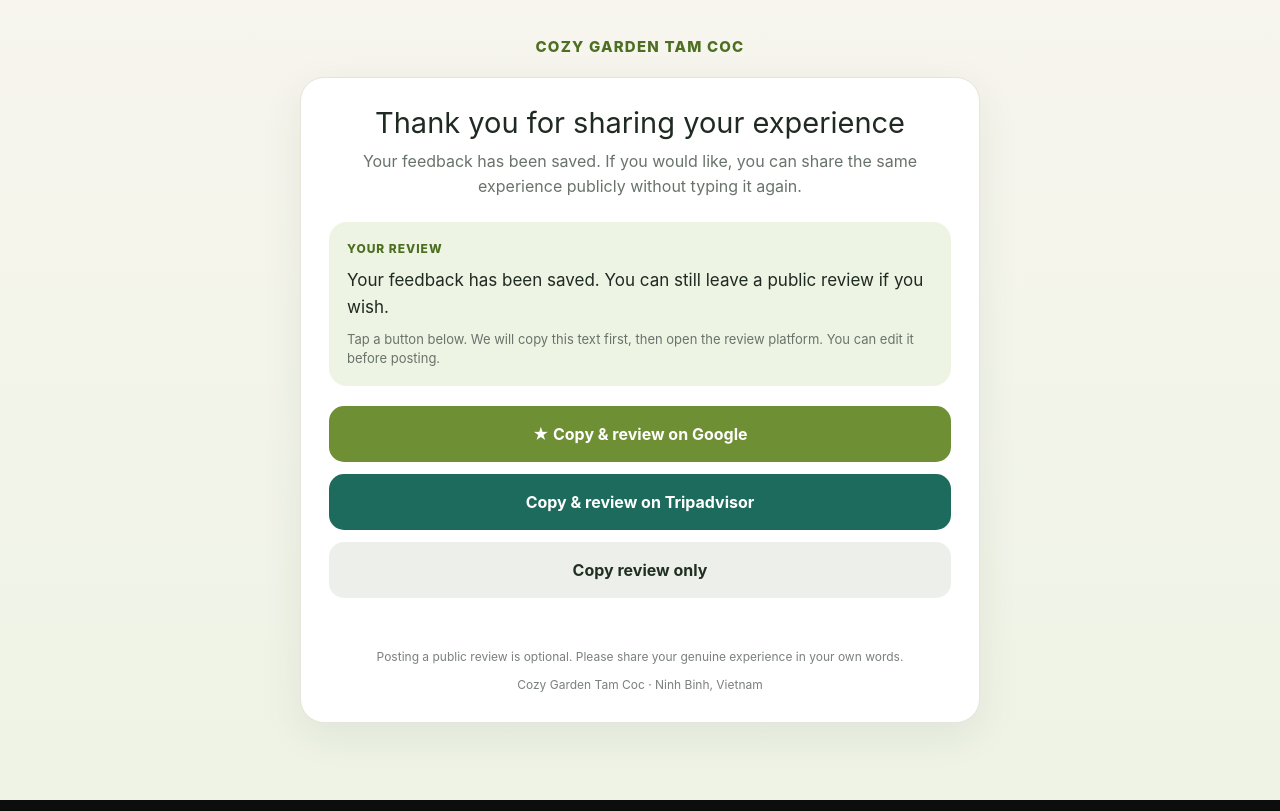
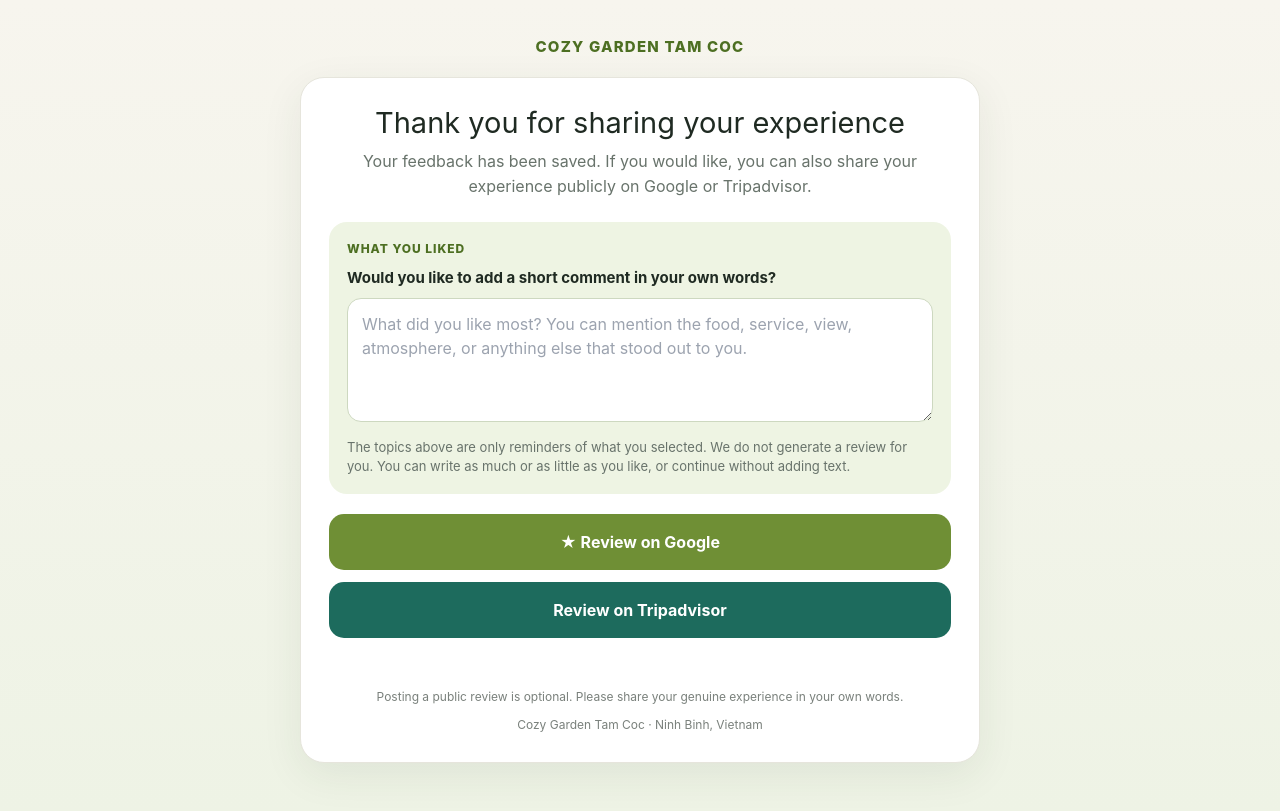
Before and after one commit to hongtuant9/tuan-os-enterprise, a Next.js app: page /review in a window 1280 px wide. Built offline with nearby package versions, Linux system fonts and the light colour scheme.

Commit message:
feat: collect guest-owned review text when feedback is blank

```diff
--- a/src/app/review/ReviewClient.tsx
+++ b/src/app/review/ReviewClient.tsx
@@ -1,6 +1,6 @@
 "use client";
 
-import { useState } from "react";
+import { useMemo, useState } from "react";
 
 const TRACK_ENDPOINT =
   "https://mmxgthzafjoienokyplw.supabase.co/functions/v1/cozy-review-page";
@@ -19,28 +19,28 @@ type Props = {
 };
 
 function cleanReview(value: string) {
-  return value.trim().replace(/^['\"]+|['\"]+$/g, "").trim();
+  return value.trim().replace(/^[\s'\"]+|[\s'\"]+$/g, "").trim();
 }
 
-function buildDraft(review: string, category: string) {
-  const clean = cleanReview(review);
-  if (clean) return clean;
-
-  const items = category
+function parseTopics(category: string) {
+  return category
     .split(",")
     .map((item) => item.trim())
     .filter(Boolean)
-    .map((item) => item.split("/")[0].trim().toLowerCase())
+    .map((item) => item.split("/")[0].trim())
     .filter(Boolean)
-    .slice(0, 3);
-
-  if (!items.length) return "";
-  return `I enjoyed the ${items.join(", ")} at Cozy Garden Tam Coc.`;
+    .slice(0, 6);
 }
 
 export default function ReviewClient({ sid, rating, review, category }: Props) {
-  const draft = buildDraft(review, category);
+  const originalReview = useMemo(() => cleanReview(review), [review]);
+  const topics = useMemo(() => parseTopics(category), [category]);
+  const hasOriginalReview = Boolean(originalReview);
+
+  const [guestDraft, setGuestDraft] = useState("");
   const [status, setStatus] = useState("");
+
+  const activeReview = hasOriginalReview ? originalReview : guestDraft.trim();
 
   async function track(platform: "copy" | "google" | "tripadvisor") {
     try {
@@ -51,24 +51,24 @@ export default function ReviewClient({ sid, rating, review, category }: Props) {
           submission_id: sid,
           rating,
           platform,
-          review_text: draft,
+          review_text: activeReview,
           positive_category: category,
         }),
       });
     } catch {
-      // Tracking failure must never block the guest flow.
+      // Tracking must never block the guest flow.
     }
   }
 
   async function copyText() {
-    if (!draft) return false;
+    if (!activeReview) return false;
 
     try {
-      await navigator.clipboard.writeText(draft);
+      await navigator.clipboard.writeText(activeReview);
       return true;
     } catch {
       const area = document.createElement("textarea");
-      area.value = draft;
+      area.value = activeReview;
       area.style.position = "fixed";
       area.style.opacity = "0";
       document.body.appendChild(area);
@@ -82,21 +82,24 @@ export default function ReviewClient({ sid, rating, review, category }: Props) {
 
   async function copyOnly() {
     const ok = await copyText();
+    if (!ok) {
+      setStatus("Write a short comment first, then you can copy it.");
+      return;
+    }
+
     void track("copy");
-    setStatus(
-      ok
-        ? "Copied. You can paste it into your public review."
-        : "Please select and copy the review text above."
-    );
+    setStatus("Copied. You can paste it into your public review.");
   }
 
   async function copyAndOpen(platform: "google" | "tripadvisor") {
     const ok = await copyText();
     void track(platform);
+
+    const platformName = platform === "google" ? "Google" : "Tripadvisor";
     setStatus(
       ok
-        ? `Copied — opening ${platform === "google" ? "Google" : "Tripadvisor"}...`
-        : `Opening ${platform === "google" ? "Google" : "Tripadvisor"}...`
+        ? `Copied — opening ${platformName}...`
+        : `Opening ${platformName}... You can write your review there in your own words.`
     );
 
     window.setTimeout(() => {
@@ -158,10 +161,11 @@ export default function ReviewClient({ sid, rating, review, category }: Props) {
               margin: "0 0 24px",
             }}
           >
-            Your feedback has been saved. If you would like, you can share the same
-            experience publicly without typing it again.
+            Your feedback has been saved. If you would like, you can also share your
+            experience publicly on Google or Tripadvisor.
           </p>
 
+          {hasOriginalReview ? (
             <div
               style={{
                 background: "#eef4e3",
@@ -170,37 +174,98 @@ export default function ReviewClient({ sid, rating, review, category }: Props) {
                 margin: "18px 0 20px",
               }}
             >
+              <div style={labelStyle}>YOUR REVIEW</div>
+
+              <div style={{ whiteSpace: "pre-wrap", lineHeight: 1.55, fontSize: 17 }}>
+                {originalReview}
+              </div>
+
+              <div style={hintStyle}>
+                Tap a button below. We will copy your own words first, then open the
+                review platform. You can edit them before posting.
+              </div>
+            </div>
+          ) : (
             <div
               style={{
-                fontSize: 12,
-                fontWeight: 800,
-                letterSpacing: ".08em",
-                color: "#4d6f22",
-                marginBottom: 9,
+                background: "#eef4e3",
+                borderRadius: 18,
+                padding: 18,
+                margin: "18px 0 20px",
               }}
             >
-              YOUR REVIEW
-            </div>
+              <div style={labelStyle}>WHAT YOU LIKED</div>
 
-            <div
-              style={{ whiteSpace: "pre-wrap", lineHeight: 1.55, fontSize: 17 }}
-            >
-              {draft ||
-                "Your feedback has been saved. You can still leave a public review if you wish."}
-            </div>
-
+              {topics.length > 0 ? (
                 <div
                   style={{
-                fontSize: 13,
-                color: "#68736b",
-                marginTop: 10,
-                lineHeight: 1.45,
+                    display: "flex",
+                    flexWrap: "wrap",
+                    gap: 8,
+                    marginBottom: 16,
                   }}
                 >
-              Tap a button below. We will copy this text first, then open the review
-              platform. You can edit it before posting.
+                  {topics.map((topic) => (
+                    <span
+                      key={topic}
+                      style={{
+                        display: "inline-block",
+                        background: "#fff",
+                        border: "1px solid #d9e4c9",
+                        borderRadius: 999,
+                        padding: "7px 11px",
+                        fontSize: 13,
+                        fontWeight: 700,
+                        color: "#4d6f22",
+                      }}
+                    >
+                      {topic}
+                    </span>
+                  ))}
+                </div>
+              ) : null}
+
+              <label
+                htmlFor="guest-review"
+                style={{
+                  display: "block",
+                  fontWeight: 750,
+                  fontSize: 15,
+                  marginBottom: 8,
+                }}
+              >
+                Would you like to add a short comment in your own words?
+              </label>
+
+              <textarea
+                id="guest-review"
+                value={guestDraft}
+                onChange={(event) => setGuestDraft(event.target.value)}
+                placeholder="What did you like most? You can mention the food, service, view, atmosphere, or anything else that stood out to you."
+                rows={4}
+                maxLength={1200}
+                style={{
+                  width: "100%",
+                  resize: "vertical",
+                  border: "1px solid #cdd8c0",
+                  borderRadius: 14,
+                  padding: "13px 14px",
+                  font: "inherit",
+                  fontSize: 16,
+                  lineHeight: 1.5,
+                  color: "#1f2a22",
+                  background: "#fff",
+                  outline: "none",
+                }}
+              />
+
+              <div style={hintStyle}>
+                The topics above are only reminders of what you selected. We do not
+                generate a review for you. You can write as much or as little as you
+                like, or continue without adding text.
               </div>
             </div>
+          )}
 
           <div style={{ display: "grid", gap: 12 }}>
             <button
@@ -208,7 +273,7 @@ export default function ReviewClient({ sid, rating, review, category }: Props) {
               onClick={() => copyAndOpen("google")}
               style={buttonStyle("#6f8f35", "#fff")}
             >
-              ★ Copy & review on Google
+              {activeReview ? "★ Copy & review on Google" : "★ Review on Google"}
             </button>
 
             <button
@@ -216,9 +281,12 @@ export default function ReviewClient({ sid, rating, review, category }: Props) {
               onClick={() => copyAndOpen("tripadvisor")}
               style={buttonStyle("#1d6b5d", "#fff")}
             >
-              Copy & review on Tripadvisor
+              {activeReview
+                ? "Copy & review on Tripadvisor"
+                : "Review on Tripadvisor"}
             </button>
 
+            {activeReview ? (
               <button
                 type="button"
                 onClick={copyOnly}
@@ -226,6 +294,7 @@ export default function ReviewClient({ sid, rating, review, category }: Props) {
               >
                 Copy review only
               </button>
+            ) : null}
           </div>
 
           <div
@@ -271,6 +340,21 @@ export default function ReviewClient({ sid, rating, review, category }: Props) {
   );
 }
 
+const labelStyle = {
+  fontSize: 12,
+  fontWeight: 800,
+  letterSpacing: ".08em",
+  color: "#4d6f22",
+  marginBottom: 9,
+};
+
+const hintStyle = {
+  fontSize: 13,
+  color: "#68736b",
+  marginTop: 10,
+  lineHeight: 1.45,
+};
+
 function buttonStyle(background: string, color: string) {
   return {
     appearance: "none" as const,
```
Lines whose indentation alone changed are shown as unchanged.
